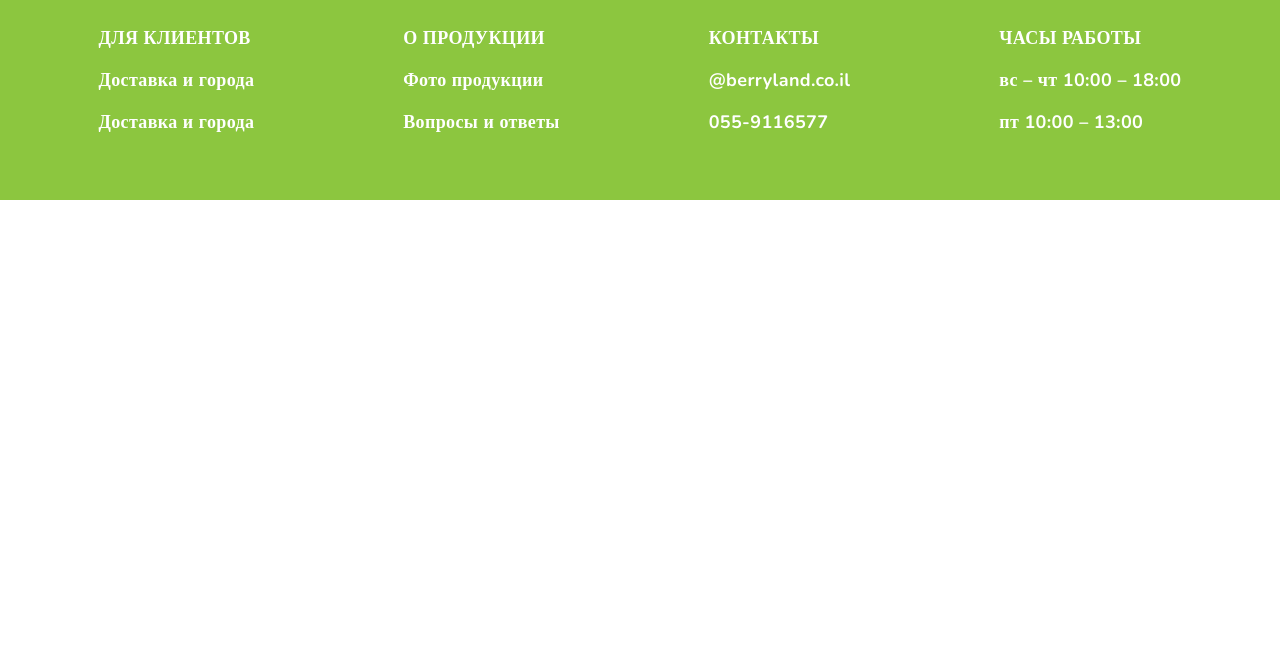
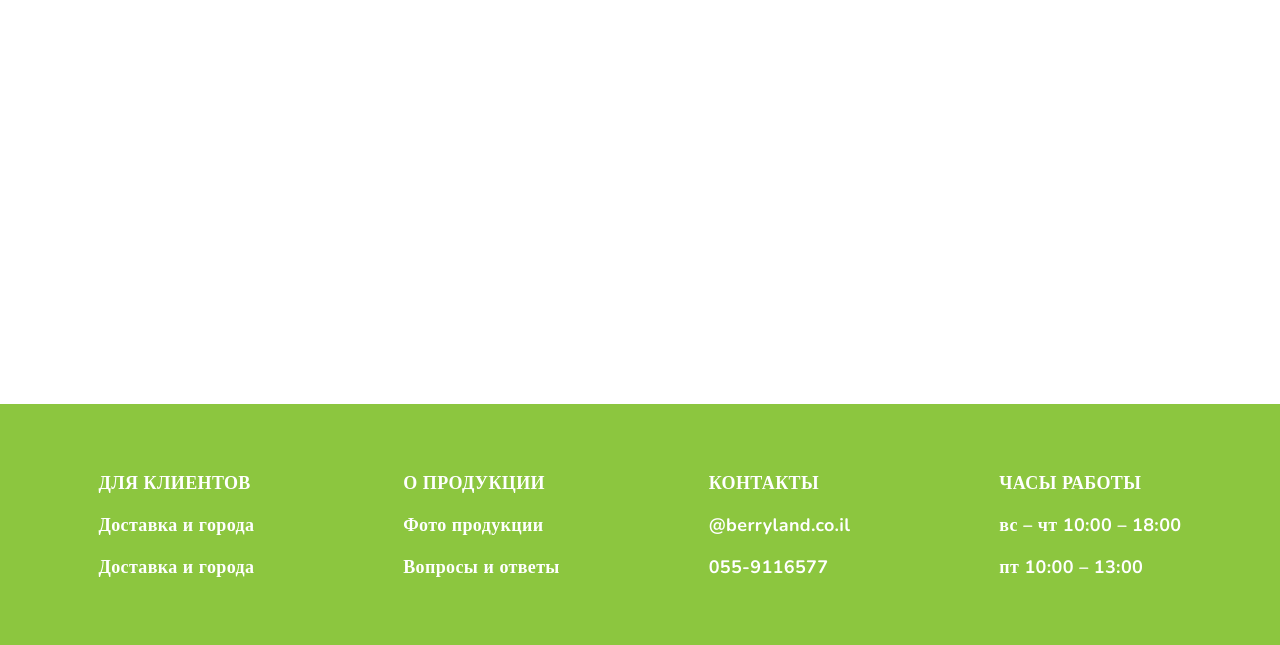
Before and after one commit to Faina5/berryland, a plain HTML site: page html/delivery.html in a window 1280 px wide. Shown: the part 155-800 px from the top of the page. Drawn offline with nearby package versions, Linux system fonts and the light colour scheme; a web font is replaced by a local one.

Commit message:
Update styles.css

```diff
--- a/css/styles.css
+++ b/css/styles.css
@@ -51,7 +51,6 @@ body{
     min-height: 100%;
     display: flex;
     flex-direction: column;
-    min-height: calc(100vh - calc(var(--index)*0.05));
 }
 
 .header{
```
